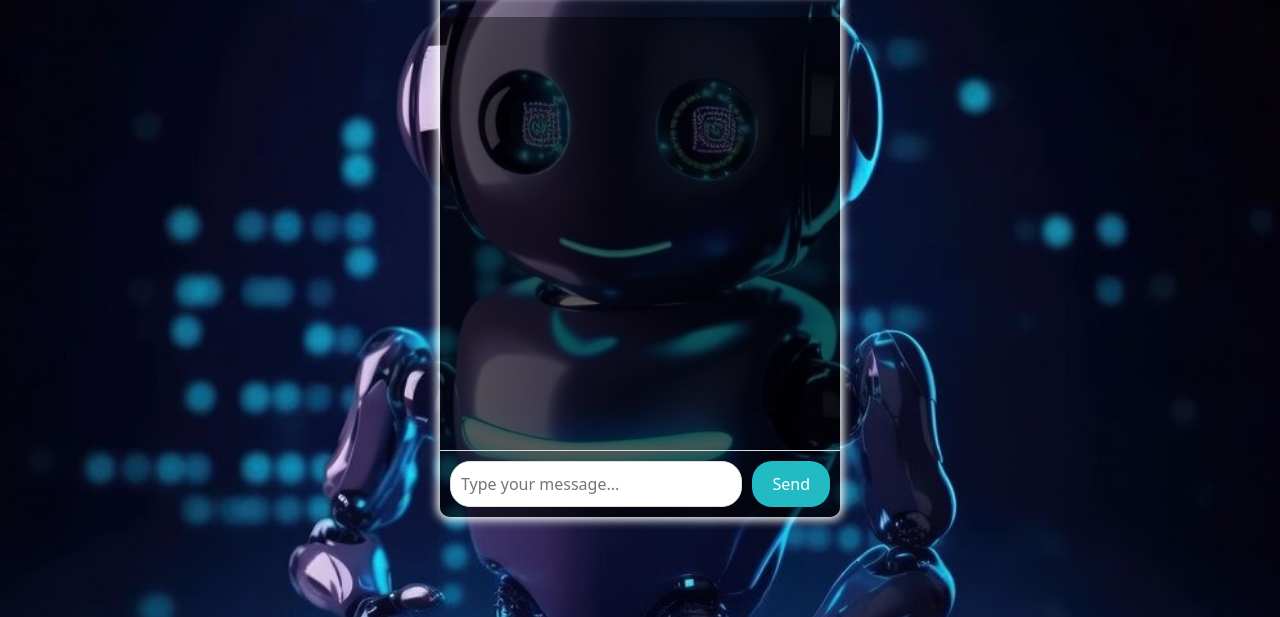
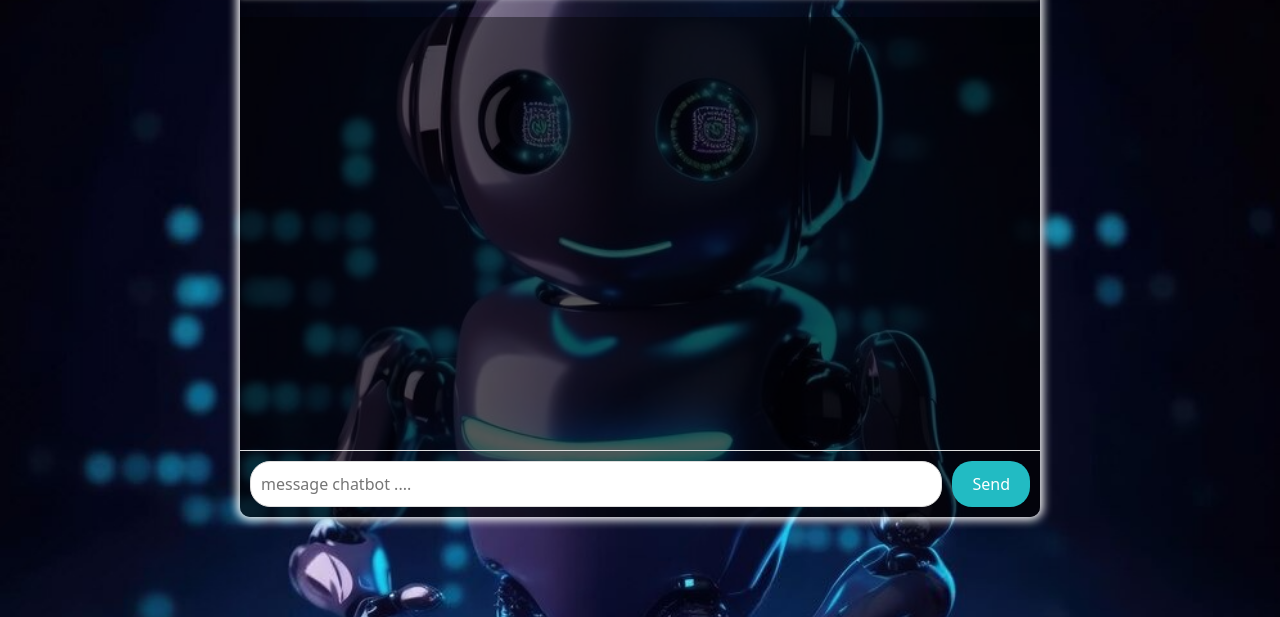
Before and after one commit to AkashHirumal/Chat_Bot, a plain HTML site: page index.html in a window 1280 px wide. Shown: the part 183-800 px from the top of the page. Drawn offline with nearby package versions, Linux system fonts and the light colour scheme.

Commit message:
4th commit

```diff
--- a/Style.css
+++ b/Style.css
@@ -19,7 +19,7 @@ p{
 .chat-container {
     background: #0000006a;
     width: 90%;
-    max-width: 400px;
+    max-width: 800px;
     height: 600px;
     border-radius: 10px;
     box-shadow: 0 0px 10px 3px #ffffff;
--- a/index.html
+++ b/index.html
@@ -23,7 +23,7 @@
         <main class="chat-messages"  id="chatBox">
         </main>
         <div class="chattext">
-            <input type="text" id="txtUserInput" placeholder="Type your message..." />
+            <input type="text" id="txtUserInput" placeholder="message chatbot ...." />
             <button id="sendBtn" onclick="sendMassage()">Send</button>
         </div>
     </div>
```
